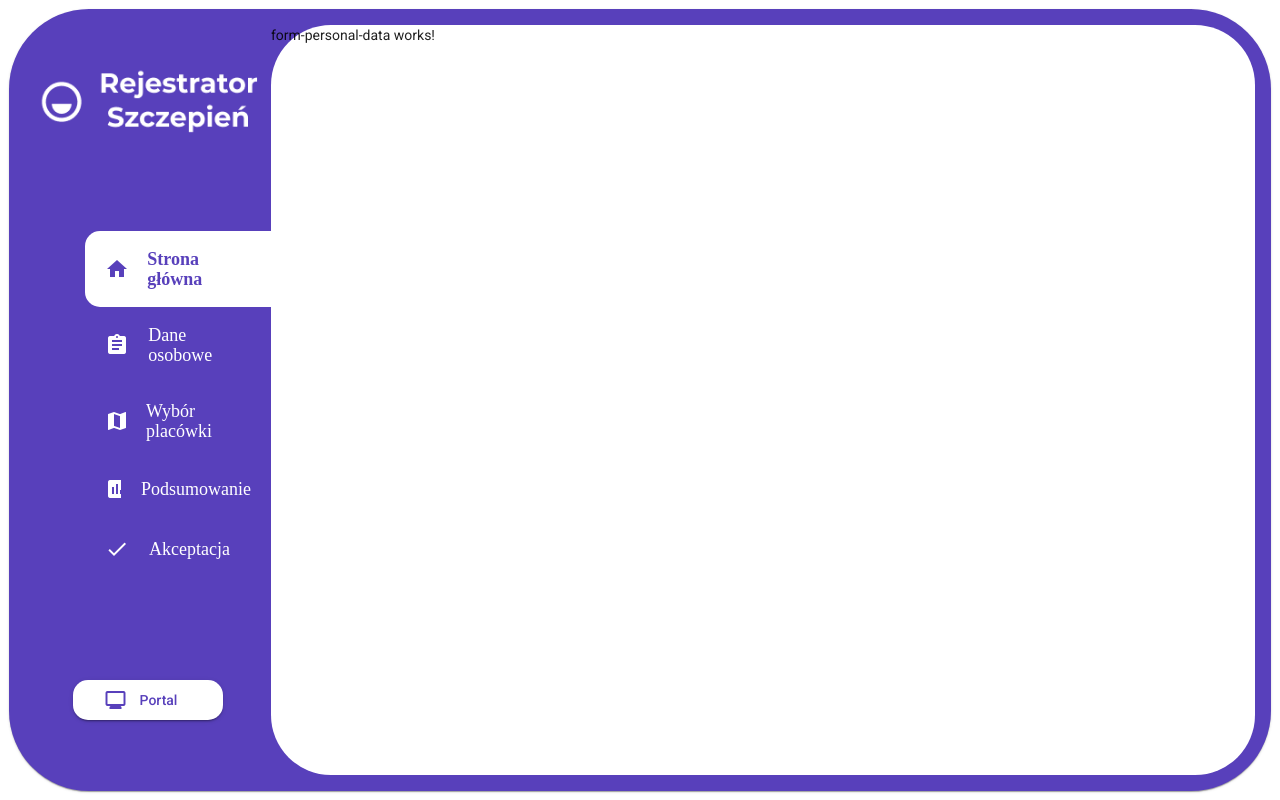
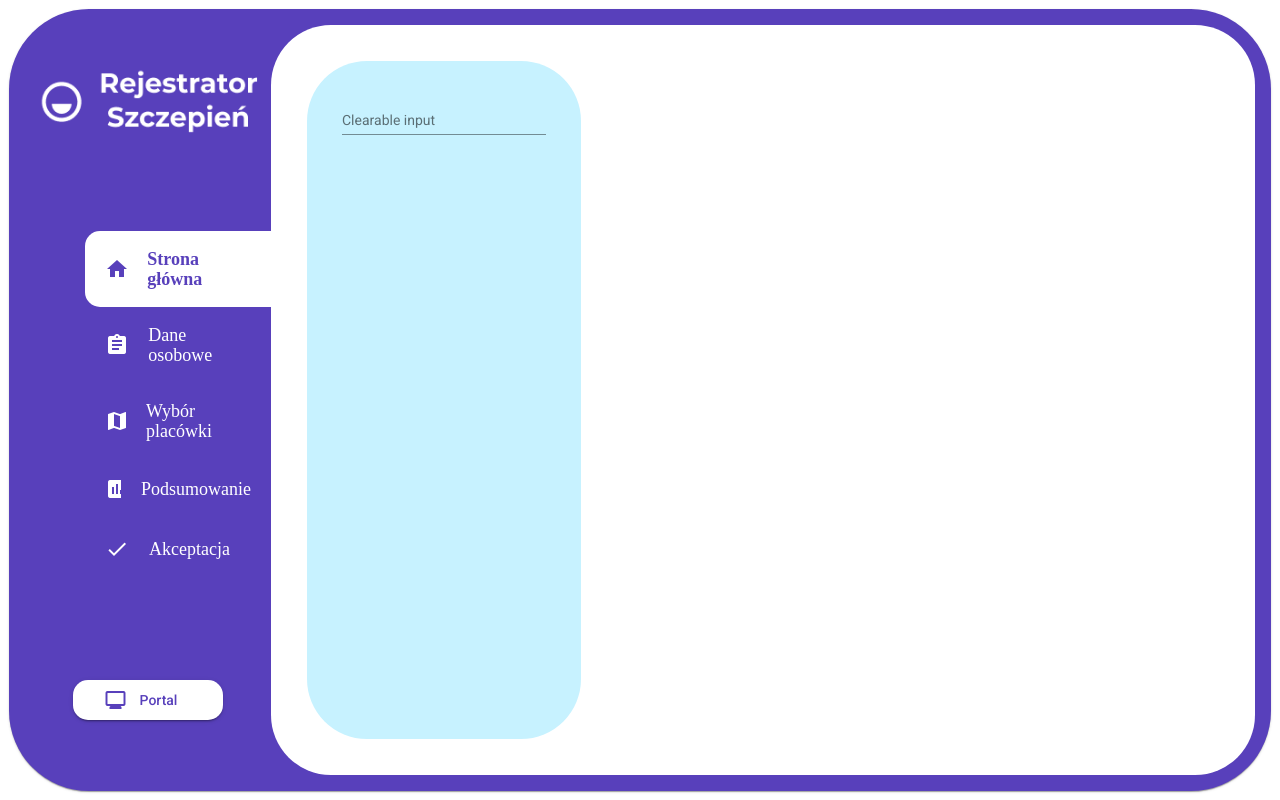
Before and after one commit to ziwg-projekt/front-end, an Angular app: page /personal-data in a window 1280 px wide. Built offline with nearby package versions, Linux system fonts and the light colour scheme.

Commit message:
personal data component

```diff
--- a/src/app/modules/registration-form/pages/form-personal-data/form-personal-data.component.html
+++ b/src/app/modules/registration-form/pages/form-personal-data/form-personal-data.component.html
@@ -1 +1,11 @@
-<p>form-personal-data works!</p>
+<div class="form-personal-data-container" fxLayout="row" fxLayoutGap="30px">
+  <div class="form-section" fxFlex="30" fxLayout="column" fxFlexAlign="start center">
+    <mat-form-field class="example-form-field">
+      <mat-label>Clearable input</mat-label>
+      <input matInput type="text" [(ngModel)]="value">
+      <button mat-button *ngIf="value" matSuffix mat-icon-button aria-label="Clear" (click)="value=''">
+        <mat-icon>close</mat-icon>
+      </button>
+    </mat-form-field>
+  </div>
+</div>
--- a/src/app/modules/registration-form/pages/form-personal-data/form-personal-data.component.scss
+++ b/src/app/modules/registration-form/pages/form-personal-data/form-personal-data.component.scss
@@ -0,0 +1,15 @@
+@import "src/assets/scss/colors";
+
+.form-personal-data-container {
+  height: 100%;
+  width: 100%;
+  padding: 36px;
+}
+
+.form-section {
+  width: 100%;
+  height: 100%;
+  background-color: $color-light-blue;
+  border-radius: 60px;
+  padding: 35px;
+}
--- a/src/app/modules/registration-form/pages/form-personal-data/form-personal-data.component.ts
+++ b/src/app/modules/registration-form/pages/form-personal-data/form-personal-data.component.ts
@@ -1,4 +1,5 @@
 import { Component, OnInit } from '@angular/core';
+import {FormControl, FormGroup} from '@angular/forms';
 
 @Component({
   selector: 'app-form-personal-data',
@@ -6,8 +7,15 @@ import { Component, OnInit } from '@angular/core';
   styleUrls: ['./form-personal-data.component.scss']
 })
 export class FormPersonalDataComponent implements OnInit {
+  public form: FormGroup;
+  value: any;
 
-  constructor() { }
+  constructor() {
+    this.form = new FormGroup({
+      pesel: new FormControl(null),
+      confirmationType: new FormControl(null)
+    });
+  }
 
   ngOnInit(): void {
   }
--- a/src/app/modules/registration-form/registration-form.module.ts
+++ b/src/app/modules/registration-form/registration-form.module.ts
@@ -8,6 +8,7 @@ import {FlexModule} from '@angular/flex-layout';
 import {MaterialModule} from '../material/material.module';
 import {SharedModule} from '../../shared/shared.module';
 import { FormPersonalDataComponent } from './pages/form-personal-data/form-personal-data.component';
+import {FormsModule} from '@angular/forms';
 
 
 
@@ -18,7 +19,8 @@ import { FormPersonalDataComponent } from './pages/form-personal-data/form-perso
     RegistrationFormRoutingModule,
     FlexModule,
     MaterialModule,
-    SharedModule
+    SharedModule,
+    FormsModule
   ],
   exports: [
     RegistrationFormComponent
```
Also changed, not shown: src/app/modules/material/material.module.ts (+5 -2 lines).
